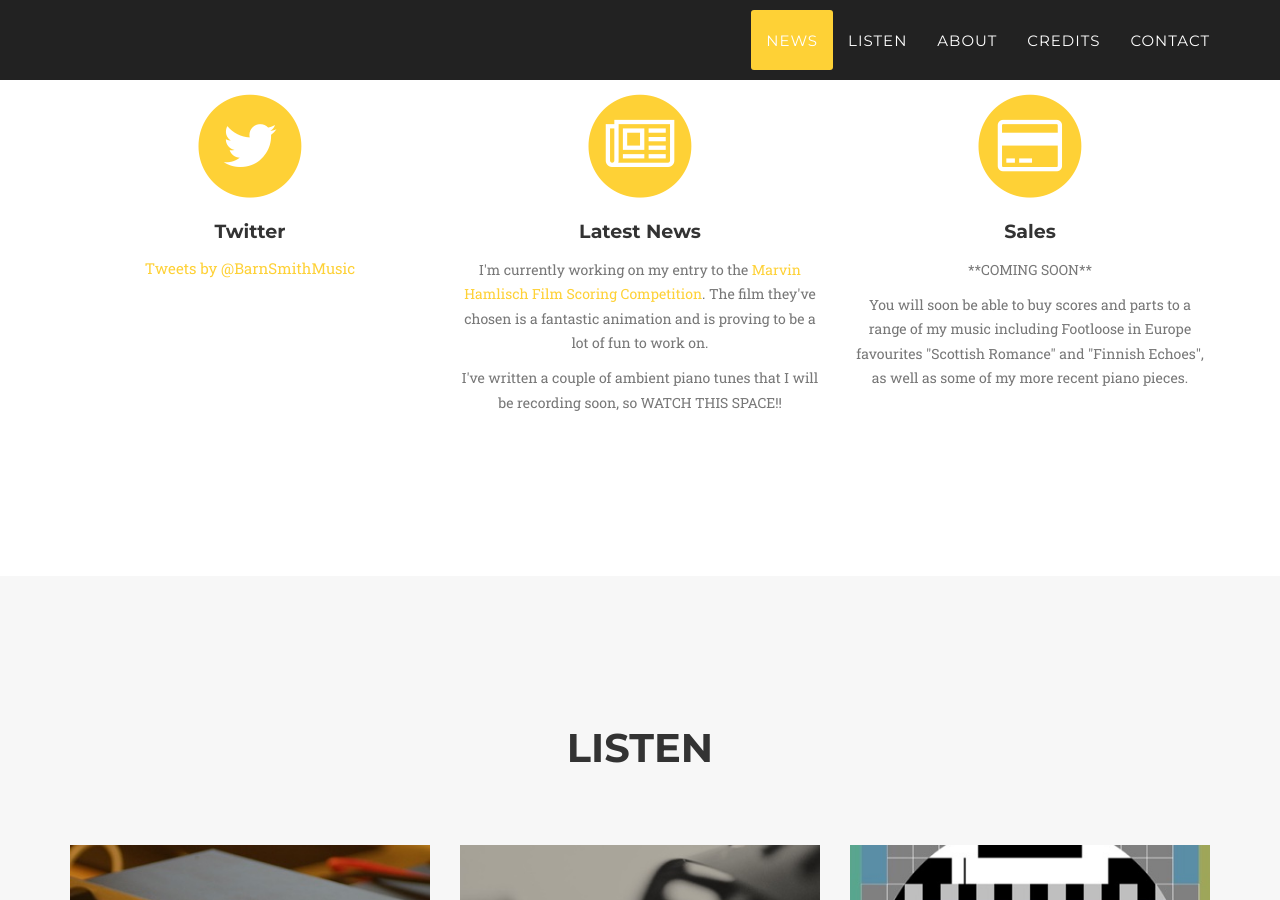
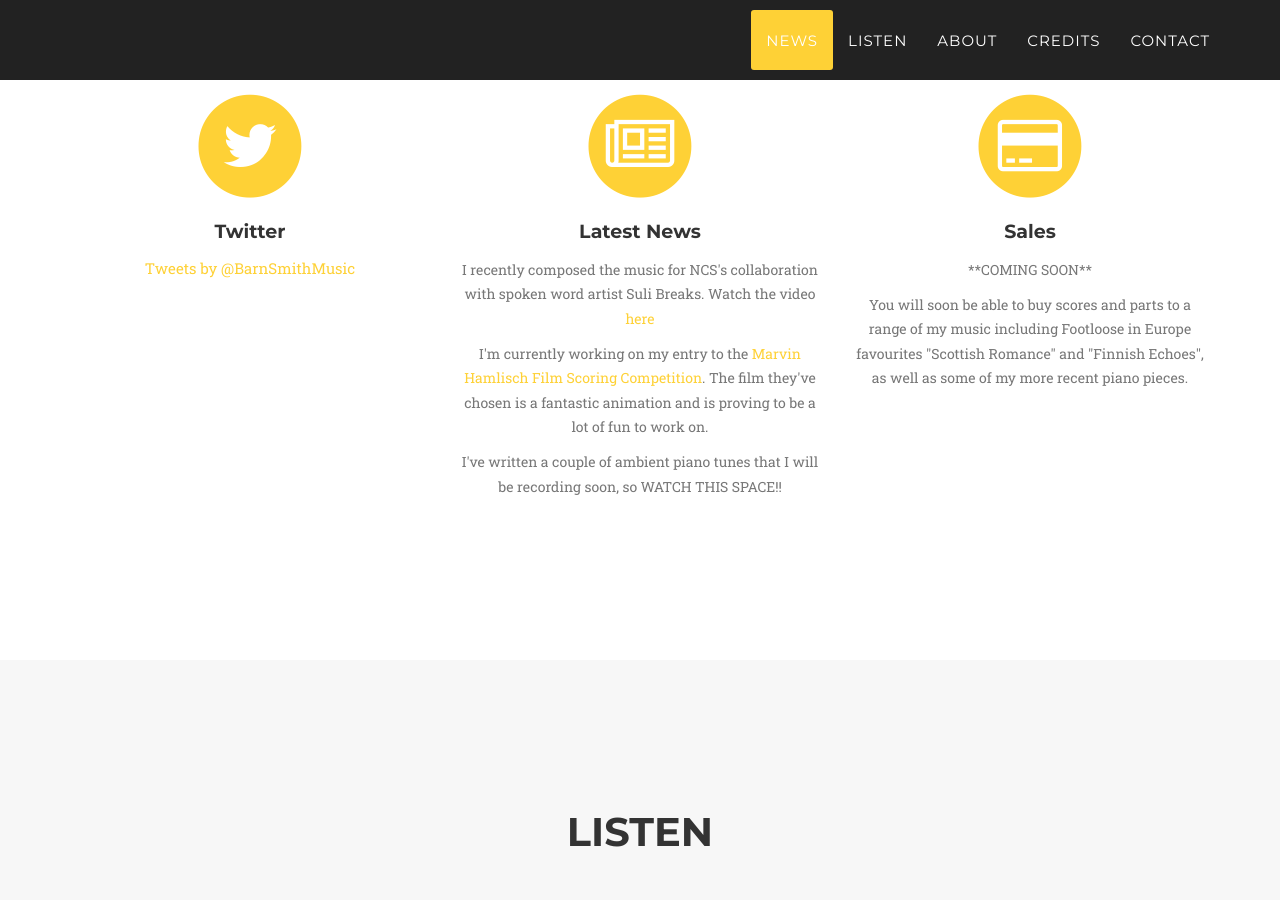
Before and after one commit to barnabysmithmusic/barnabysmithmusic.github.io, a Jekyll site: the page built from index.html, in a window 1280 px wide and 900 px high, scrolled down 940 px. Built offline with Jekyll 4.4.1, drawn with Linux system fonts in a browser that asks for light colours; some web fonts are replaced; comment, search, counter and statistics services are not loaded.

Commit message:
Added the NCS video update to the News section.

```diff
--- a/_includes/news.html
+++ b/_includes/news.html
@@ -33,6 +33,7 @@
                         <i class="fa fa-newspaper-o fa-stack-1x fa-inverse"></i>
                     </span>
                     <h4 class="service-heading">Latest News</h4>
+                    <p class="text-muted">I recently composed the music for NCS's collaboration with spoken word artist Suli Breaks. Watch the video <a href="https://www.youtube.com/watch?v=dTswxY-XLn8">here</a></p>
                     <p class="text-muted">I'm currently working on my entry to the <a href="https://cine.org/hamlischcontest/">Marvin Hamlisch Film Scoring Competition</a>. The film they've chosen is a fantastic animation and is proving to be a lot of fun to work on.</p>
 
                     <p class="text-muted">I've written a couple of ambient piano tunes that I will be recording soon, so WATCH THIS SPACE!!</p>
```
